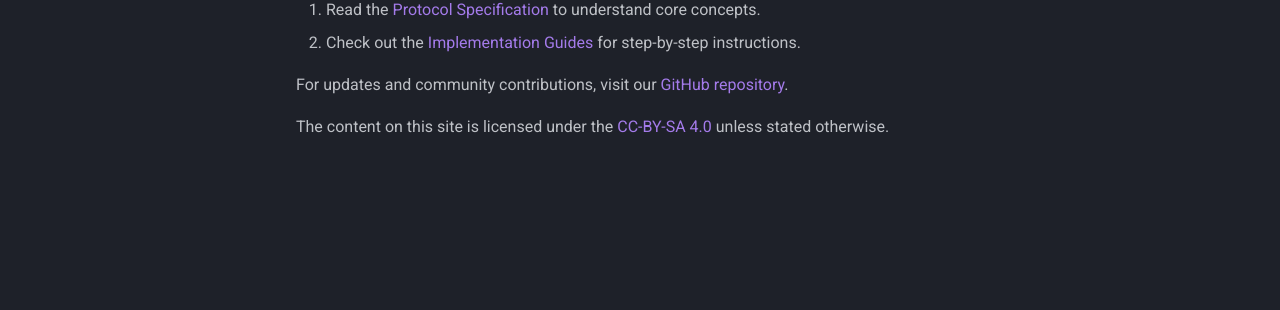
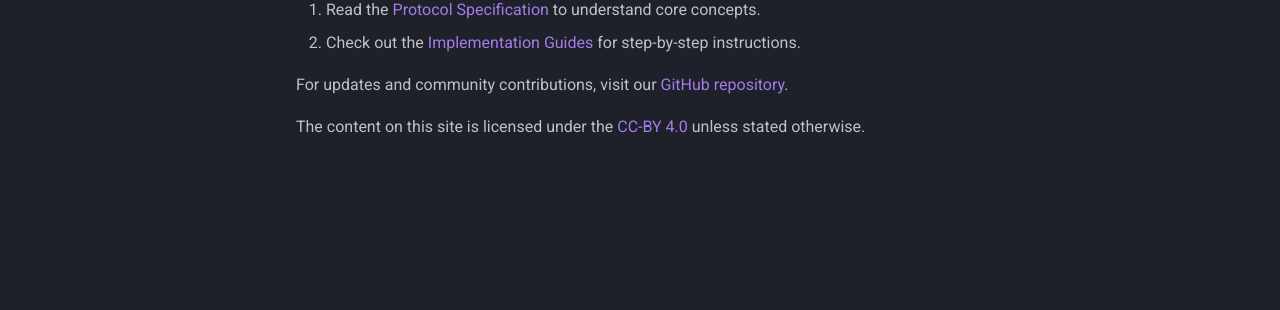
Before and after one commit to MineChatPowered/docs, an MkDocs documentation site: the page built from docs/index.md, in a window 1280 px wide. Shown: the part 509-819 px from the top of the page. Built offline with MkDocs 1.6.1 and Material for MkDocs 9.7.7, drawn with Linux system fonts in a browser that asks for light colours.

```diff
--- a/docs/index.md
+++ b/docs/index.md
@@ -16,4 +16,4 @@ Here you'll find:
 
 For updates and community contributions, visit our [GitHub repository](https://github.com/MineChatPowered/docs).
 
-The content on this site is licensed under the [CC-BY-SA 4.0](https://creativecommons.org/licenses/by-sa/4.0) unless stated otherwise.
+The content on this site is licensed under the [CC-BY 4.0](https://creativecommons.org/licenses/by/4.0/) unless stated otherwise.
```
Also changed, not shown: README.md (+1 -1 lines), 1 other file.
